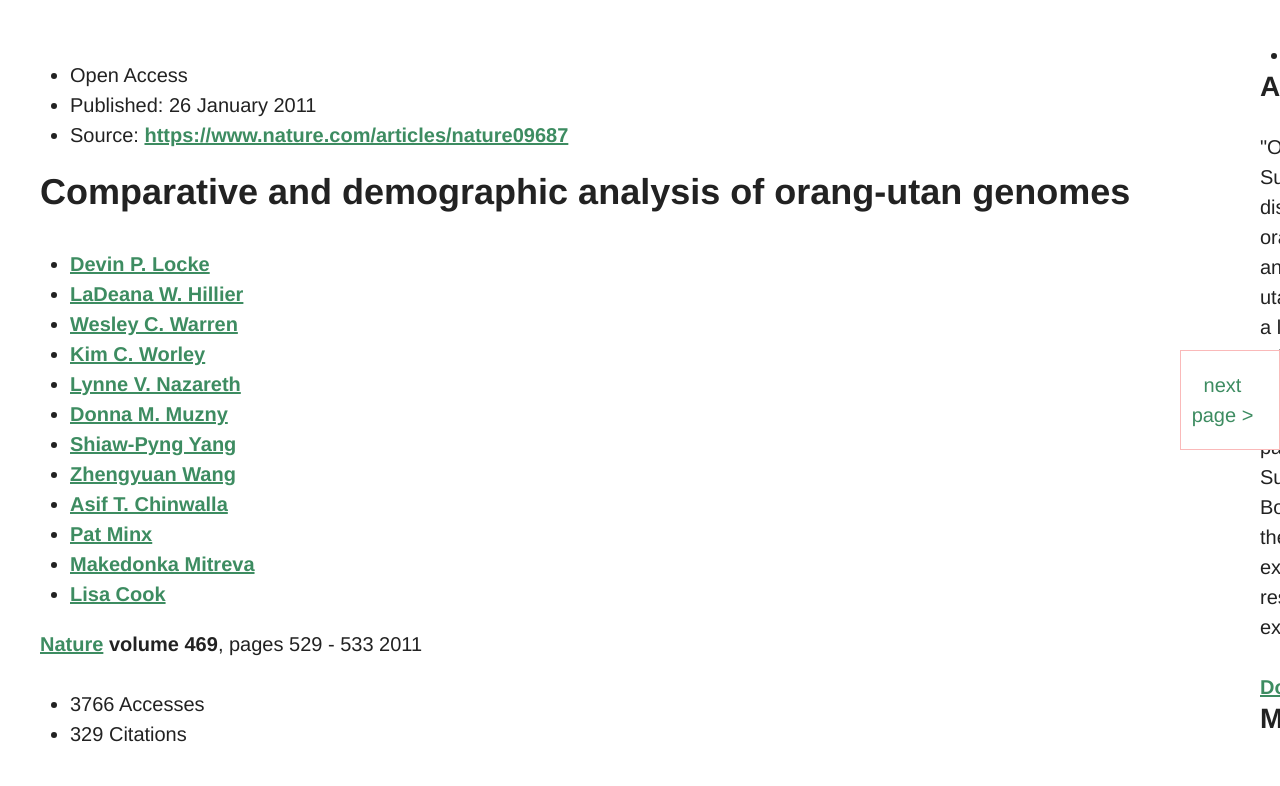
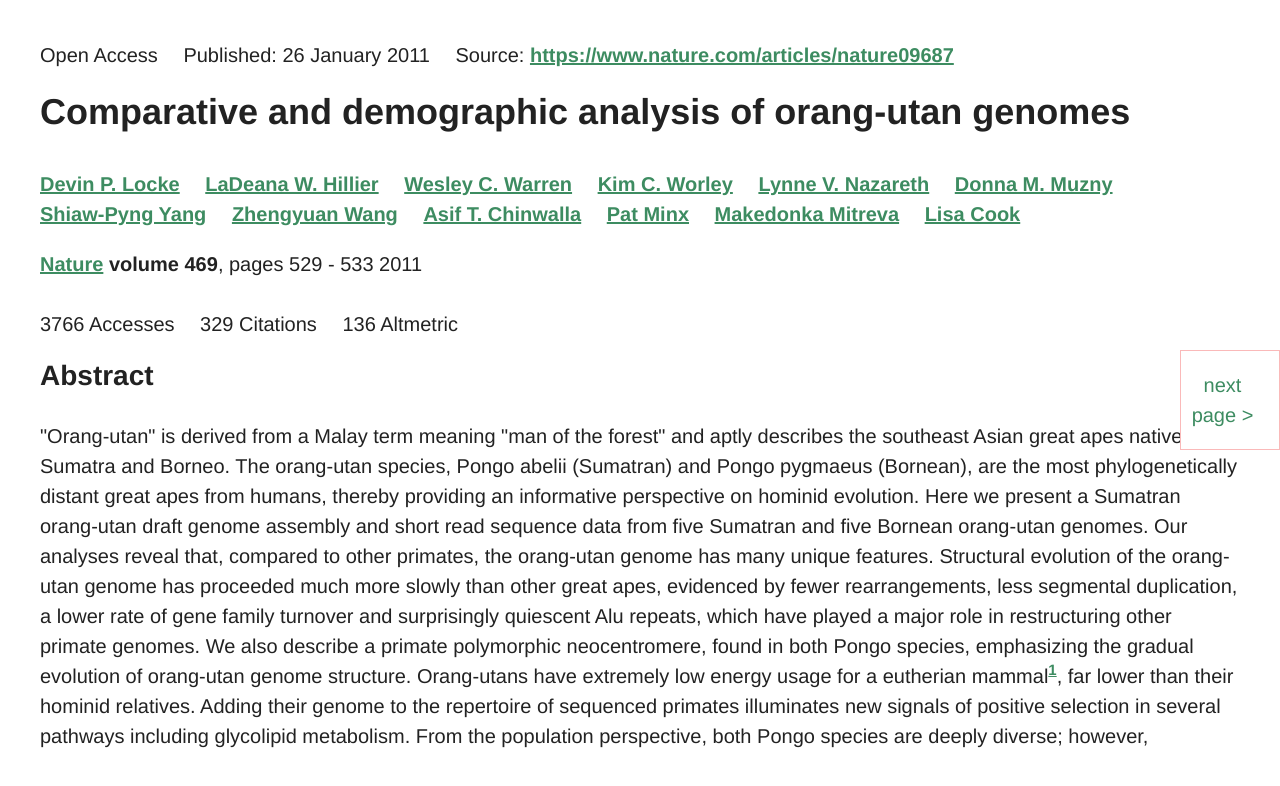
Before and after one commit to leejordan/text-render, a website: page index.html in a window 1280 px wide. Drawn offline with Linux system fonts and the light colour scheme.

Commit message:
condense some lists

```diff
--- a/scss/organisms/_paper.scss
+++ b/scss/organisms/_paper.scss
@@ -6,6 +6,7 @@
 	overflow-y: hidden;
 	padding: $section-spacing-large;
 	column-count: 1;
+	column-gap: 2em;
 }
 
 .paper__page-next {
@@ -18,3 +19,31 @@
 	border: $border-default;
 	background-color: $colour-white;
 }
+
+.paper__header {
+
+}
+
+.paper__identifiers {
+	@extend %list-unstyled;
+	@extend %list-inline;
+	margin: 0 0 $section-spacing-base;
+}
+
+.paper__title {
+
+}
+
+.paper__authors {
+	@extend %list-unstyled;
+	@extend %list-inline;
+}
+
+.paper__journal {
+
+}
+
+.paper__metrics {
+	@extend %list-unstyled;
+	@extend %list-inline;
+}
```
Also changed, not shown: css/textrender.css.
